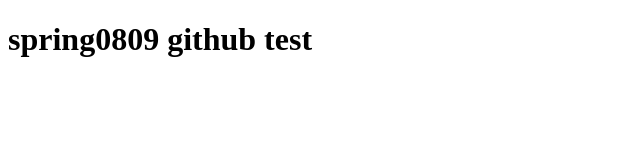
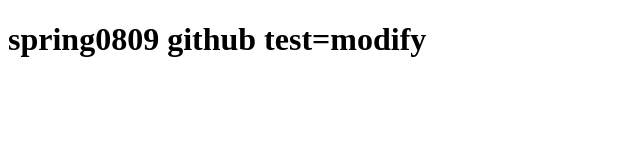
Before and after one commit to wuzaliya/project-github-202511, a plain HTML site: page index.html in a window 1280 px wide. Shown: the whole page, without its empty margins (0-640 px from the left). Drawn offline with Linux system fonts and the light colour scheme.

```diff
--- a/index.html
+++ b/index.html
@@ -6,7 +6,7 @@
   <title>Document-202511</title>
 </head>
 <body>
-  <h1>spring0809 github test</h1>
+  <h1>spring0809 github test=modify</h1>
 
 </body>
 </html>
```
Also changed, not shown: style.css (added).
